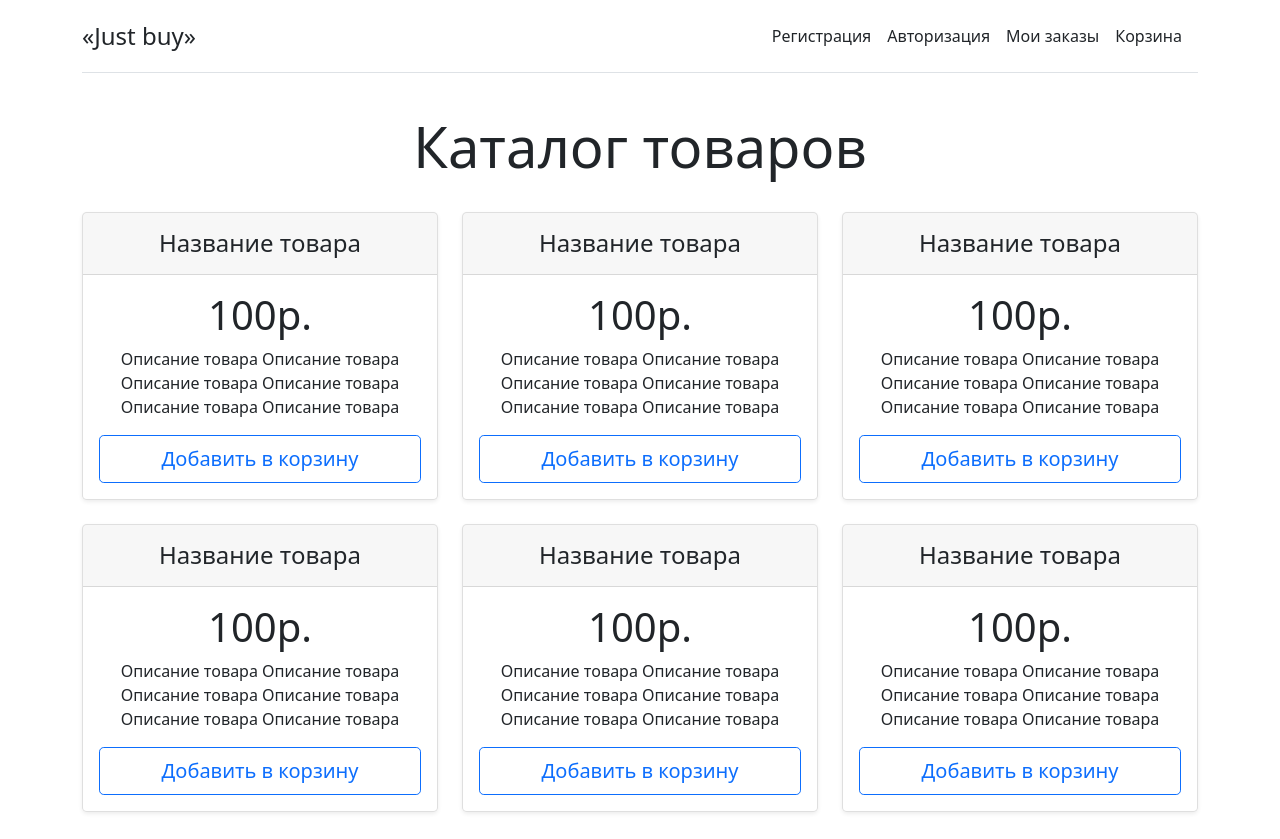
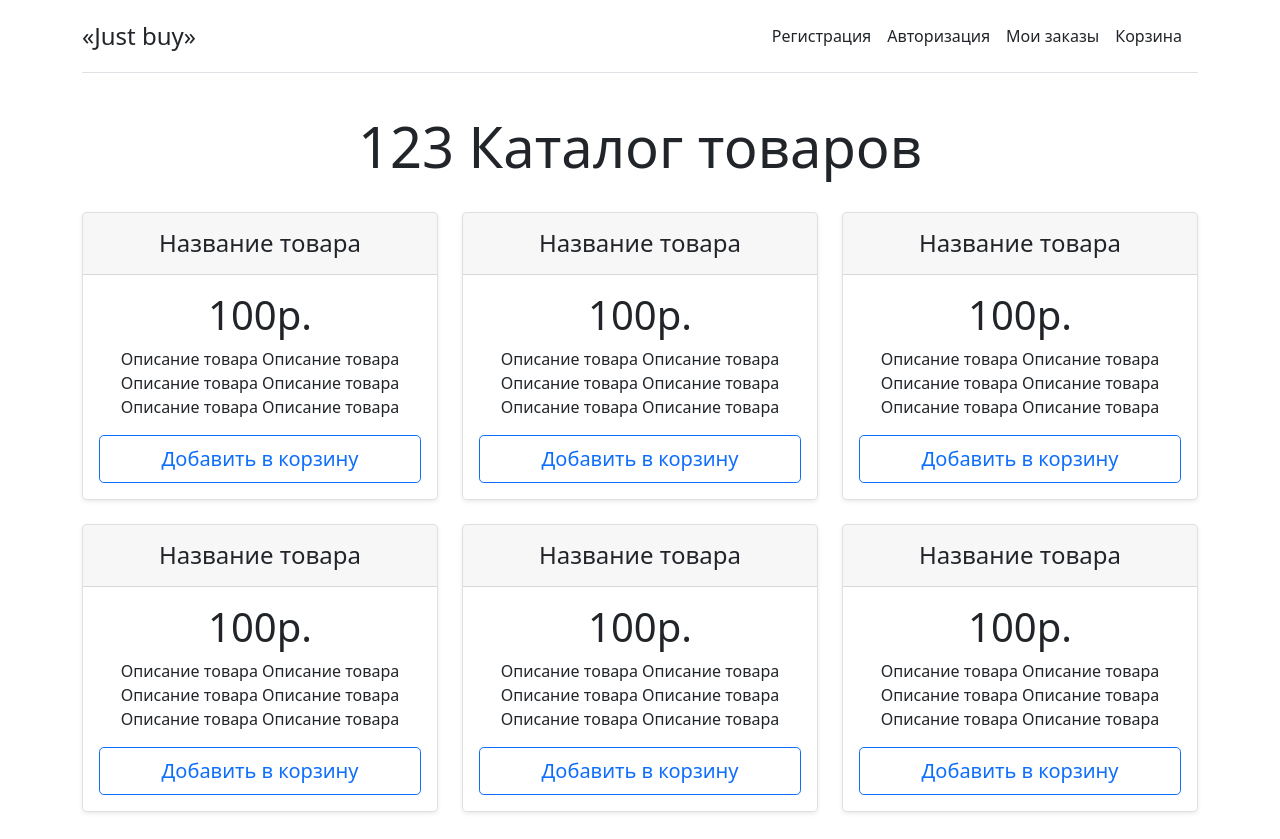
Before and after one commit to Meow-Polya/demoexam_2023, a plain HTML site: page index.html in a window 1280 px wide. Shown: the top 839 px of the page. Drawn offline with Linux system fonts and the light colour scheme.

Commit message:
изменила что-то

```diff
--- a/index.html
+++ b/index.html
@@ -23,7 +23,7 @@
         </div>
 
         <div class="pricing-header p-3 pb-md-4 mx-auto text-center">
-            <h1 class="display-4 fw-normal">Каталог товаров</h1>
+            <h1 class="display-4 fw-normal">123 Каталог товаров</h1>
         </div>
     </header>
 
```
